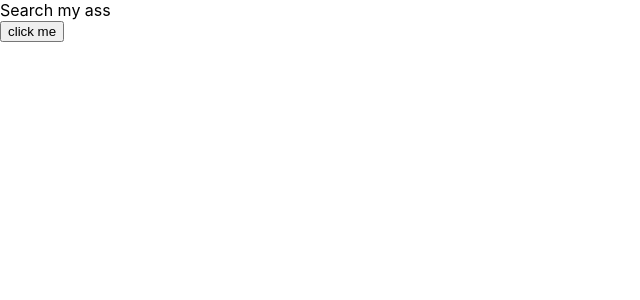
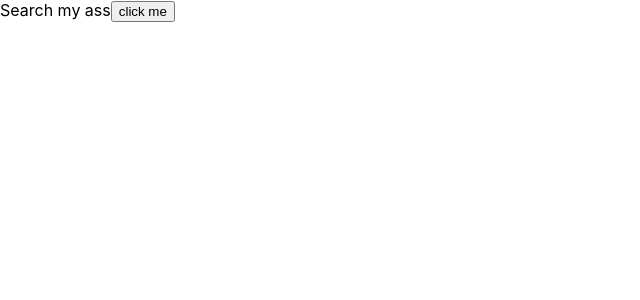
Before and after one commit to Pawci0/IO, a React (Create React App) app in the folder frontend/frontend-website/: page / in a window 1280 px wide. Shown: the top 300 px of the page, without its empty margins (0-640 px from the left). Built offline with nearby package versions, Linux system fonts and the light colour scheme.

Commit message:
product icon firt try

```diff
--- a/frontend/frontend-website/src/components/front1/containers/SearchContainer.js
+++ b/frontend/frontend-website/src/components/front1/containers/SearchContainer.js
@@ -14,7 +14,9 @@ class SearchContainer extends Component {
     return (
       <div>
         Search my ass
-        <div>{this.props.products}</div>
+        {this.props.products[0] &&
+        <div>{this.props.products[0].id}</div>
+        }
         <button onClick={this.props.getProductsUsers}>click me</button>
       </div>
     );
```
Also changed, not shown: frontend/frontend-website/src/components/front1/ProductIcon.js (added, +21 -0 lines).
